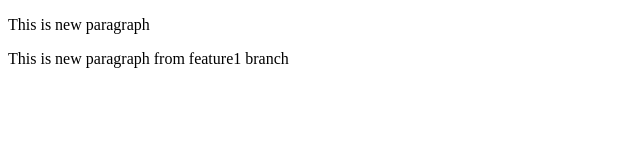
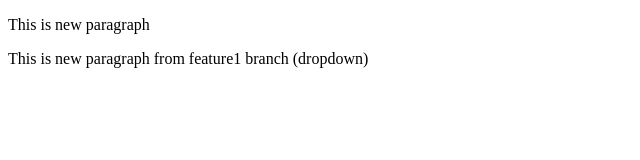
Before and after one commit to desainikhil03/LocalRepo, a plain HTML site: page index.html in a window 1280 px wide. Shown: the full height of the page, 0-640 px from the left. Drawn offline with Linux system fonts and the light colour scheme.

Commit message:
dropdown added in feature1

```diff
--- a/index.html
+++ b/index.html
@@ -7,6 +7,6 @@
 </head>
 <body>
     <p>This is new paragraph</p>
-    <p>This is new paragraph from feature1 branch </p>
+    <p>This is new paragraph from feature1 branch (dropdown) </p>
 </body>
 </html>
```
